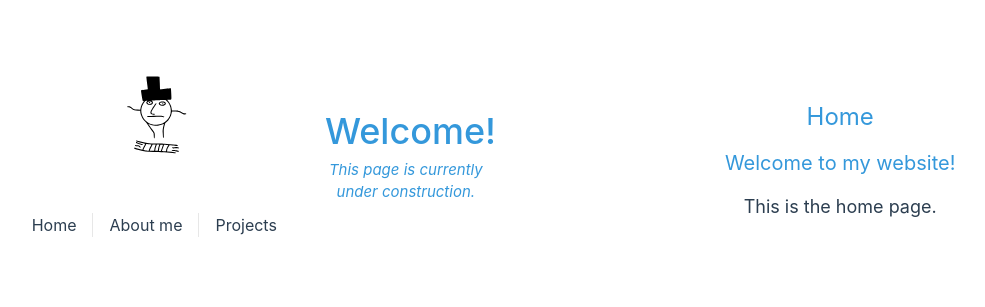
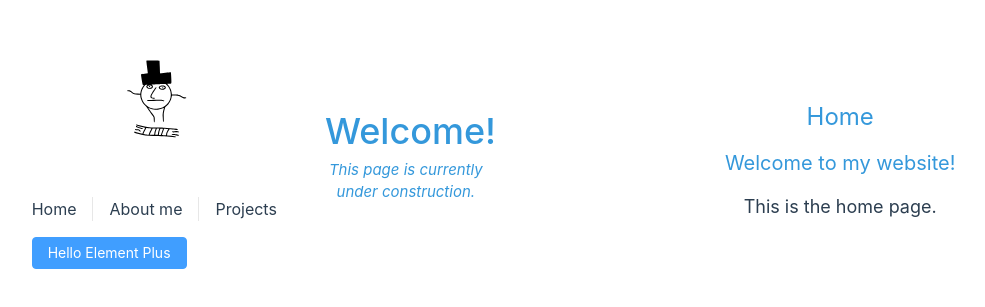
Before and after one commit to Mattan41/kruskopf-web, a Vue app: page / in a window 1280 px wide. Shown: the part 239-546 px from the top of the page, without its empty margins (80-1065 px from the left). Built offline with nearby package versions, Linux system fonts and the light colour scheme.

Commit message:
add element-plus

```diff
--- a/package.json
+++ b/package.json
@@ -9,6 +9,7 @@
     "preview": "vite preview"
   },
   "dependencies": {
+    "element-plus": "^2.8.4",
     "vue": "^3.4.29",
     "vue-router": "^4.4.5"
   },
--- a/src/App.vue
+++ b/src/App.vue
@@ -2,7 +2,7 @@
 import {RouterLink, RouterView, useRoute} from 'vue-router'
 import HomePage from "@/components/HomePage.vue";
 import {computed} from "vue";
-
+import { ElButton } from 'element-plus'
 const route = useRoute()
 
 const msg = computed(() => {
@@ -26,6 +26,7 @@ const msg = computed(() => {
         <RouterLink to="/about" class="inline-block px-4 py-2 hover:border-blue-500">About me</RouterLink>
         <RouterLink to="/projects" class="inline-block px-4 py-2 hover:border-blue-500">Projects</RouterLink>
       </nav>
+      <el-button type="primary">Hello Element Plus</el-button>
     </div>
     <div class="wrapper flex items-start flex-wrap mt-8 lg:mt-0">
       <HomePage :msg="msg" />
--- a/src/main.js
+++ b/src/main.js
@@ -4,9 +4,11 @@ import { createApp } from 'vue'
 import App from './App.vue'
 import './index.css'
 import router from './router'
+import elementPlus from './plugins/element-plus'
 
 const app = createApp(App)
 
 app.use(router)
+app.use(elementPlus)
 
 app.mount('#app')
--- /dev/null
+++ b/src/plugins/element-plus.js
@@ -0,0 +1,8 @@
+
+import { createApp } from 'vue'
+import ElementPlus from 'element-plus'
+import 'element-plus/dist/index.css'
+
+export default (app) => {
+    app.use(ElementPlus)
+}
```
